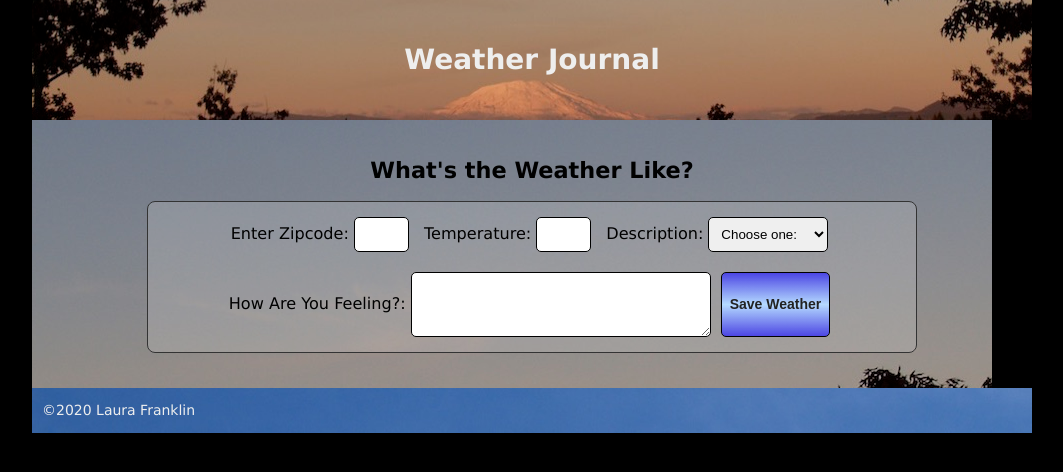
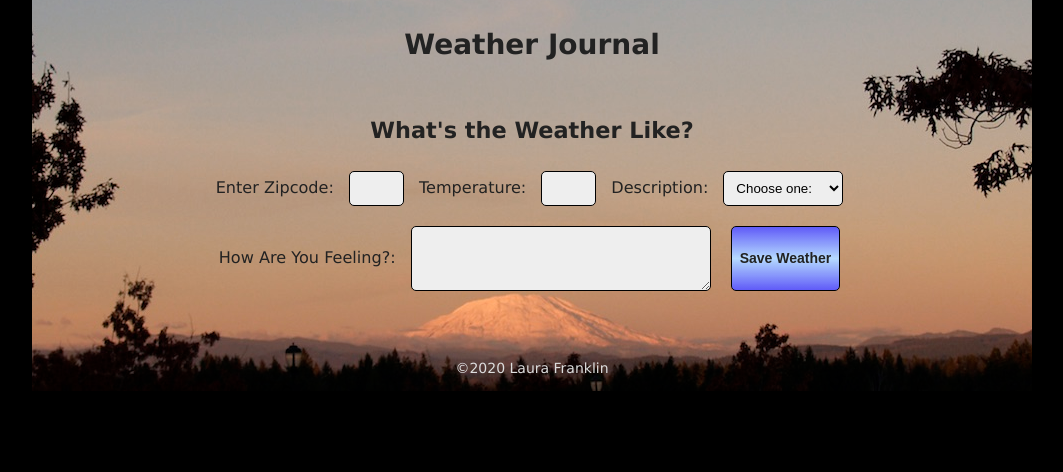
Before and after one commit to flaura42/WeatherJournal, a plain HTML site: page app/index.html in a window 1280 px wide. Shown: the whole page, without its empty margins (108-1171 px from the left). Drawn offline with Linux system fonts and the light colour scheme.

Commit message:
improve styles for visuals and legibility

```diff
--- a/app/css/styles.css
+++ b/app/css/styles.css
@@ -1,25 +1,26 @@
 body {
   background-color: #000;
+  color: #222;
   font: 14px/1.8 Verdana, sans-serif;
   margin: 0 auto;
   max-width: 1000px;
 }
 
 header {
-  background: url("../images/sthelens02.jpg") no-repeat bottom;
-  color: #eee;
   margin: 0;
   padding: 0;
 }
 
-main {
-  background: url("../images/sthelens01.jpg") no-repeat fixed;
+.wrapper {
+  background: url("../images/sthelens03.jpg") no-repeat;
+  background-position: bottom;
 }
 
 /* text */
 h1 {
+  font-size: 2em;
   margin: 0;
-  padding: 35px;
+  padding: 20px;
   text-align: center;
 }
 
@@ -50,11 +51,7 @@ h3 {
 }
 
 .spacing {
-  background: rgb(220, 220, 220, .2);
-  border: 1px solid #333;
-  border-radius: 8px;
   margin: 5px 15px;
-  padding: 5px 10px;
 }
 
 .invisible {
@@ -71,7 +68,7 @@ h3 {
   align-items: center;
   display: flex;
   flex-direction: column;
-  padding: 30px 0;
+  padding: 20px 0;
 }
 
 .form-data {
@@ -87,10 +84,11 @@ label {
 }
 
 .box {
+  background-color: #eee;
   border: 1px solid #000;
   border-radius: 5px;
   box-sizing: border-box;
-  margin: 10px 10px 10px 0 ;
+  margin: 10px;
   padding: 8px;
 }
 
@@ -143,13 +141,21 @@ button:hover {
 }
 
 #outside-div {
+  background: rgb(230, 230, 230, .1);
+  border: 1px solid #333;
+  border-radius: 8px;
   display: grid;
   grid: auto / 60% 40%;
+  padding: 5px;
 }
 
 #inside-div {
+  background: rgb(230, 230, 230, .1);
+  border: 1px solid #333;
+  border-radius: 8px;
   display: grid;
-  grid: auto auto auto / 80% auto;
+  grid: auto auto auto / 75% auto;
+  padding: 5px;
 }
 
 .results-p {
@@ -164,12 +170,9 @@ button:hover {
   margin-left: 10px;
 }
 
-footer {
-  background: url("../images/sky01.jpg") no-repeat;
+.copy {
+  color: #ddd;
+  margin: 0;
+  padding: 30px 0 10px;
+  text-align: center;
 }
-
-.copy {
-  color: #eee;
-  margin: 0;
-  padding: 10px;
-}
--- a/app/index.html
+++ b/app/index.html
@@ -7,9 +7,11 @@
   <title>Weather Journal</title>
 </head>
 <body>
+    <div class = "wrapper">
   <header>
     <h1>Weather Journal</h1>
   </header>
+
     <main>
       <section id="form-section" class="flex-section">
         <h2>What's the Weather Like?</h2>
@@ -57,6 +59,8 @@
     <footer>
       <p class="copy">&copy;2020 Laura Franklin</p>
     </footer>
+  </div>
     <script src="js/app.js"></script>
+  </div>
 </body>
 </html>
```
Also changed, not shown: app/images/sky01.jpg (deleted), app/images/sthelens01.jpg (deleted), app/images/sthelens02.jpg (deleted), app/images/sthelens03.jpg (added), app/images/sunset02.jpg (deleted). Lines whose indentation alone changed are shown as unchanged.
